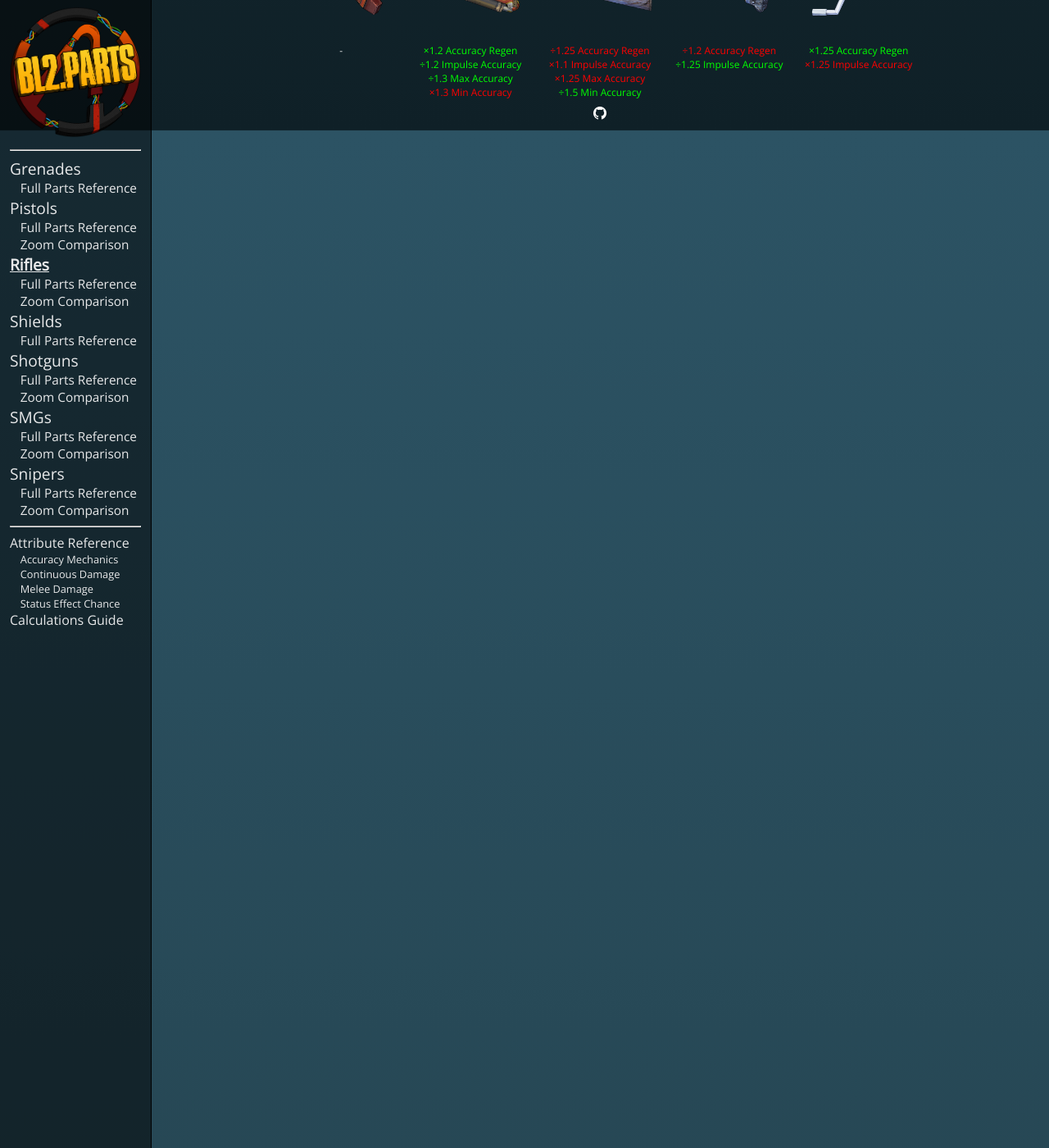
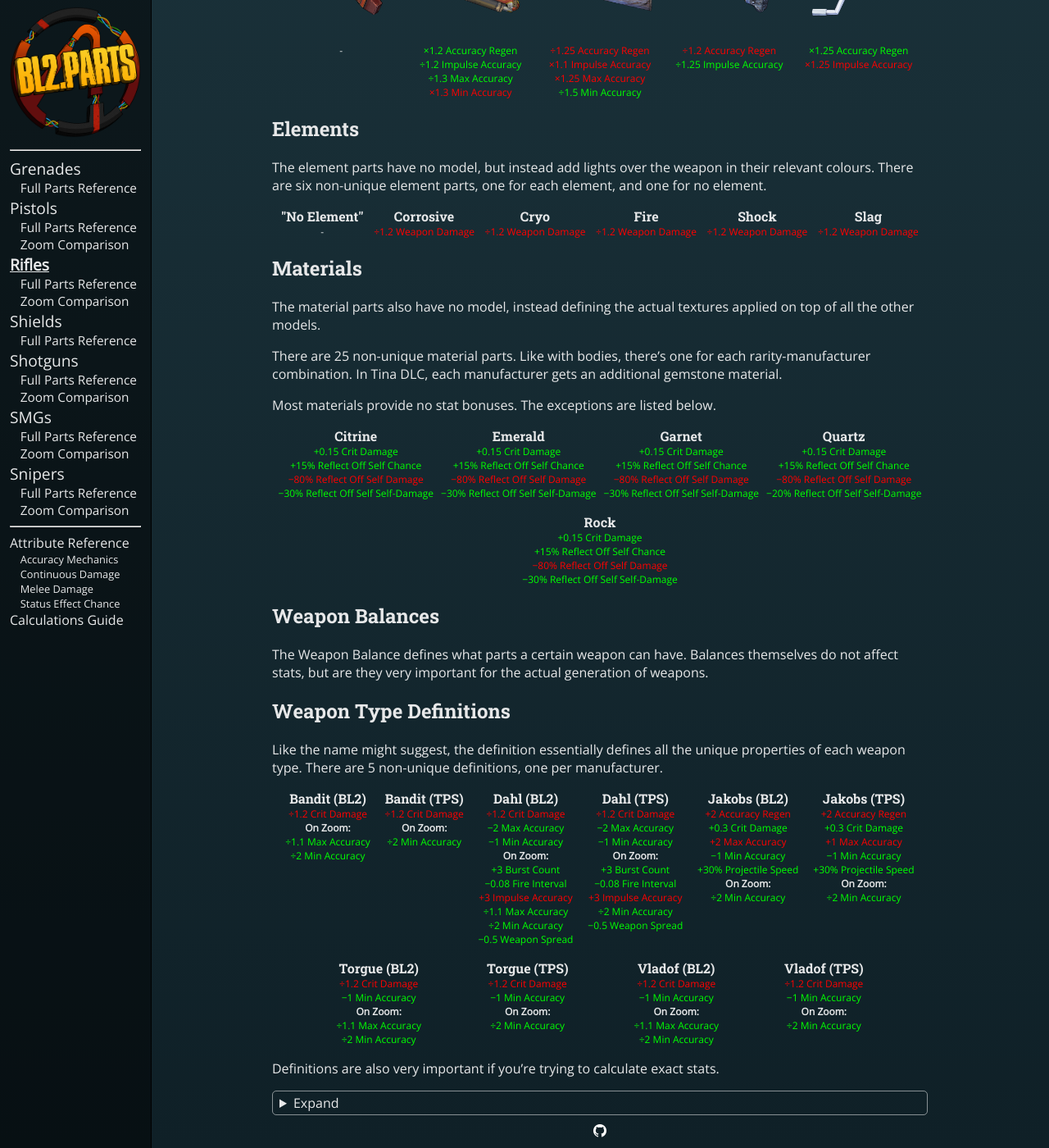
Before and after one commit to apple1417/bl2.parts, a Jekyll site: the page built from rifles/index.md, in a window 1280 px wide and 1400 px high, scrolled down 4459 px. Shown: the whole window at 82% size. Built offline with Jekyll 4.4.1, drawn with Linux system fonts in a browser that asks for light colours; our own code applies the rules of GitHub Pages for plain Markdown files; comment, search, counter and statistics services are not loaded; some of the changed text lies outside the part shown.

Commit message:
cleanup remaning rifle parts

```diff
--- a/rifles/index.md
+++ b/rifles/index.md
@@ -216,3 +216,57 @@ There are 5 non-unique stocks.
     mesh_image=true
     simple_bonuses=true
 %}
+
+## Elements
+The element parts have no model, but instead add lights over the weapon in their relevant colours.
+There are six non-unique element parts, one for each element, and one for no element.
+
+{% include parts.html
+    parts=site.data.rifles.elements
+    meta=site.data.rifles.meta
+    simple_bonuses=true
+%}
+
+## Materials
+The material parts also have no model, instead defining the actual textures applied on top of all
+the other models.
+
+There are 25 non-unique material parts. Like with bodies, there's one for each rarity-manufacturer
+combination. In Tina DLC, each manufacturer gets an additional gemstone material.
+
+Most materials provide no stat bonuses. The exceptions are listed below.
+{% assign bonus_materials = site.data.rifles.materials | where_exp: "part", "part.bonuses" %}
+{% include parts.html
+    parts=bonus_materials
+    meta=site.data.rifles.meta
+    simple_bonuses=true
+%}
+
+## Weapon Balances
+The Weapon Balance defines what parts a certain weapon can have. Balances themselves do not affect
+stats, but are they very important for the actual generation of weapons.
+
+## Weapon Type Definitions
+Like the name might suggest, the definition essentially defines all the unique properties of each
+weapon type. There are 5 non-unique definitions, one per manufacturer.
+
+{% include parts.html
+    parts=site.data.rifles.definitions
+    meta=site.data.rifles.meta
+    simple_bonuses=true
+%}
+
+Definitions are also very important if you're trying to calculate exact stats.
+
+<details>
+    <summary>Expand</summary>
+
+To start with, they define the base values used by all stats stored on the weapon.
+
+{% include definition_base_table.html meta=site.data.rifles.meta %}
+
+They also define all grade bonuses, and how exactly they get converted into standard bonuses.
+
+{% include definition_grade_table.html meta=site.data.rifles.meta %}
+
+</details>
```
